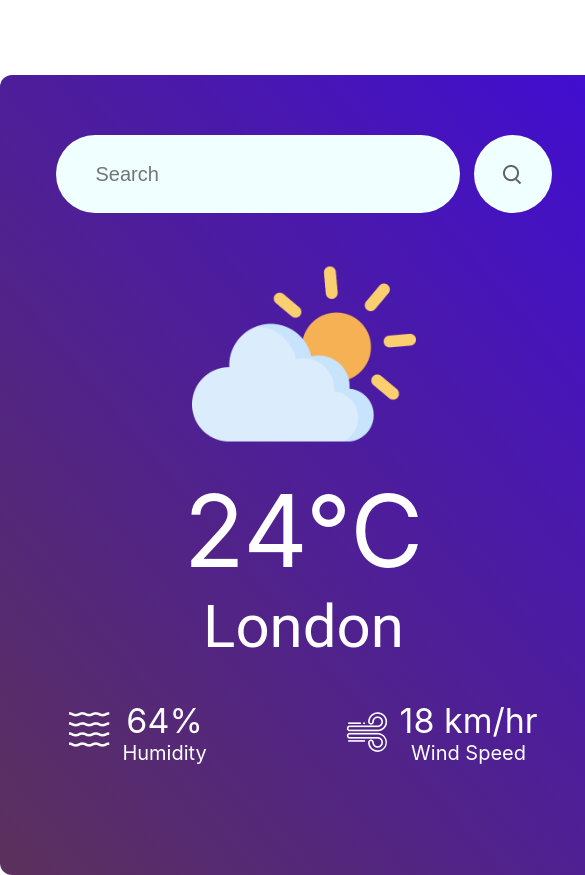
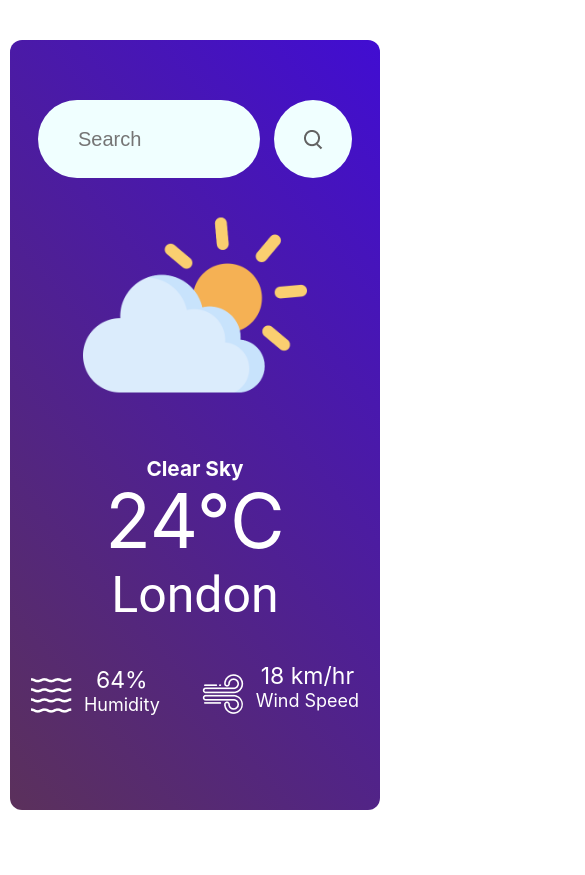
Before and after one commit to Anandhu5646/weatherApp, a React (Create React App) app: page / in a window 390 px wide. Shown: the top 875 px of the page, 585 px wide, since content can reach past the window. After the commit the page ends 844 px from the top, so only its background shows below. Built offline with nearby package versions, Linux system fonts and the light colour scheme.

Commit message:
weather description added

```diff
--- a/package.json
+++ b/package.json
@@ -9,6 +9,7 @@
     "react": "^18.2.0",
     "react-dom": "^18.2.0",
     "react-scripts": "5.0.1",
+    "surge": "^0.23.1",
     "web-vitals": "^2.1.4"
   },
   "scripts": {
--- a/src/components/weatherApp/WeatherApp.css
+++ b/src/components/weatherApp/WeatherApp.css
@@ -1,9 +1,9 @@
 .container{
     width: 607px;
-    height: 800px;
+    height: 820px;
     background: linear-gradient(230deg,rgb(65, 13, 210),rgba(58, 7, 58, 0.831));
     margin: auto;
-    margin-top: 75px;
+    margin-top: 40px;
     border-radius: 12px;
 }
 .top-bar{
@@ -36,15 +36,13 @@
     cursor: pointer;
 }
 .weather-image{
-    margin-top: 29px;
-    display: flex;
-    justify-content: center;
+    margin-top: 15px;
 }
 .weather-temp{
     display: flex;
     justify-content: center;
     color: white;
-    font-size: 100px;
+    font-size: 95px;
     font-weight: 400;
 
 }
@@ -82,3 +80,36 @@
 .icon{
     margin-top: 10px;
 }
+.weather-des{
+    color: white;
+    display: flex;
+    justify-content: center;
+    align-items: center;
+    font-size: 25px;
+    margin-bottom: -40px;
+}
+@media (max-width:600px){
+
+    .container{
+        width: 370px;
+        height: 770px;
+    }
+    .top-bar input{
+        width: 180px;
+    }
+    .weather-temp{
+        font-size: 75px;
+    }
+    .weather-location{
+        font-size: 50px;
+    }
+    .text{
+        font-size: 18px;
+    }
+    .humidity-percent{
+        font-size: 23px;
+    }
+    .wind-rate{
+        font-size: 23px;
+    }
+}
--- a/src/components/weatherApp/WeatherApp.jsx
+++ b/src/components/weatherApp/WeatherApp.jsx
@@ -1,4 +1,4 @@
-import React from "react";
+import React, { useState } from "react";
 import searchIcon from "../../assets/search.png";
 import clearIcon from "../../assets/clear.png";
 import cloudIcon from "../../assets/cloud.png";
@@ -10,10 +10,11 @@ import snowIcon from "../../assets/snow.png";
 import "./WeatherApp.css";
 
 const WeatherApp = () => {
-
-    let api_key="04570829f210542dabbf91e2264cf929"
+  let api_key = "04570829f210542dabbf91e2264cf929";
+  let [weaIcon, setWeaIcon] = useState(cloudIcon);
+  let [description,setDescription]= useState("Clear Sky")
   let search = async () => {
-        const element = document.getElementsByClassName('searchInput');
+    const element = document.getElementsByClassName("searchInput");
     if (element[0].value === "") {
       return 0;
     }
@@ -29,33 +30,79 @@ const WeatherApp = () => {
         let location = document.getElementsByClassName("weather-location");
         console.log(data);
         if (data && data.main) {
-              humidity[0].innerHTML = data.main.humidity+" %";
-              wind[0].innerHTML = data.wind.speed+" km/hr";
-              temperature[0].innerHTML = data.main.temp+"°C";
+          humidity[0].innerHTML = data.main.humidity + " %";
+          wind[0].innerHTML = data.wind.speed + " km/hr";
+          temperature[0].innerHTML = data.main.temp + "°C";
           location[0].innerHTML = data.name;
+
+          if (data.weather[0].icon == "01d" || data.weather[0].icon == "01n") {
+            setWeaIcon(clearIcon);
+            setDescription("Clear Sky")
+          } else if (
+            data.weather[0].icon == "02d" ||
+            data.weather[0].icon == "02n"
+          ) {
+            setWeaIcon(cloudIcon);
+            setDescription("Few Clouds")
+          } else if (
+            data.weather[0].icon == "03d" ||
+            data.weather[0].icon == "03n"
+          ) {
+            setWeaIcon(drizzleIcon);
+            setDescription("Scattered Clouds")
+          } else if (
+            data.weather[0].icon == "13d" ||
+            data.weather[0].icon == "13n"
+          ) {
+            setWeaIcon(snowIcon);
+            setDescription("Snow")
+          } else if (
+            data.weather[0].icon == "10d" ||
+            data.weather[0].icon == "10n"
+          ) {
+            setWeaIcon(rainIcon);
+            setDescription("Rain")
+          } else if (
+            data.weather[0].icon == "04d" ||
+            data.weather[0].icon == "04n"
+          ) {
+            setWeaIcon(drizzleIcon);
+            setDescription("Broken Clouds")
+          } else if (
+            data.weather[0].icon == "09d" ||
+            data.weather[0].icon == "09n"
+          ) {
+            setWeaIcon(rainIcon);
+            setDescription("Shower Rain")
           } else {
-
+            setWeaIcon(clearIcon);
+            setDescription("Clear Sky")
+          }
+        } else {
           console.error("Invalid data format from the API");
         }
       } else {
-
         console.error("API request failed");
       }
     } catch (error) {
-
       console.error("An error occurred:", error);
     }
   };
   return (
     <div className="container">
       <div className="top-bar">
-        <input type="text" placeholder="Search"  className="searchInput"/>
-        <div className="search-icon" onClick={()=>search()}>
-          <img src={searchIcon} alt=""   />
+        <input type="text" placeholder="Search" className="searchInput" />
+        <div className="search-icon" onClick={() => search()}>
+          <img src={searchIcon} alt="" />
         </div>
       </div>
       <div className="weather-image">
-        <div><img src={cloudIcon} alt="" />
+        <div>
+          <img src={weaIcon} alt="" />
+        </div>
+        <div className="weather-des">
+          <h5>{description}</h5>
+
         </div>
       </div>
       <div className="weather-temp">24°C</div>
@@ -70,14 +117,12 @@ const WeatherApp = () => {
         </div>
         <div className="elements">
           <div>
-
             <img src={windIcon} alt="" />
           </div>
           <div className="data">
             <div className="wind-rate">18 km/hr</div>
             <div className="text">Wind Speed</div>
           </div>
-
         </div>
       </div>
     </div>
```
Also changed, not shown: 1 other file (tests, documents, lock files or other folders). Lines whose indentation alone changed are shown as unchanged.
